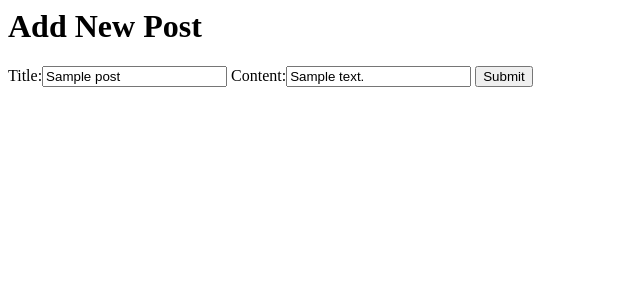
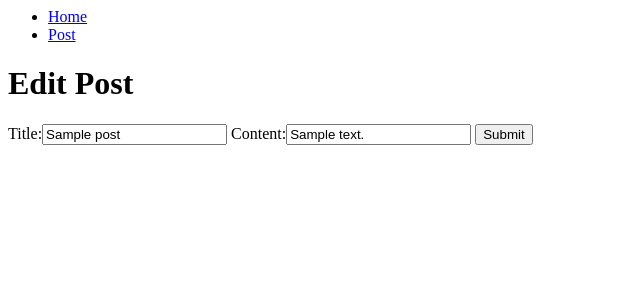
Before and after one commit to lon-io/djangodocker, a Django app: page /posts/edit/1 in a window 1280 px wide. Shown: the top 300 px of the page, without its empty margins (0-640 px from the left). Run offline with Django 3.2, Linux system fonts and the light colour scheme; tables that the repository leaves empty hold one stand-in row (values such as "Sample post").

Commit message:
Add breadcrumbs

```diff
--- a/templates/edit_post.html
+++ b/templates/edit_post.html
@@ -1,4 +1,8 @@
-<h1>Add New Post</h1>
+<ul>
+    <li><a href="/">Home</a></li>
+    <li><a href="/posts/{{post.id}}">Post</a></li>
+</ul>
+<h1>Edit Post</h1>
 <div>
     <form action="/posts/update/{{post.id}}" method="post">
         {% csrf_token %}
--- a/templates/home.html
+++ b/templates/home.html
@@ -1,4 +1,4 @@
-<h1>Message board homepage</h1>
+<h1>Posts App</h1>
 <a href="/posts/create">Add New Post</a>
 <ul>
   {% for post in posts %}
--- a/templates/new_post.html
+++ b/templates/new_post.html
@@ -1,3 +1,6 @@
+<ul>
+    <li><a href="/">Home</a></li>
+</ul>
 <h1>Add New Post</h1>
 <div>
     <form action="/posts/create" method="post">
--- a/templates/post.html
+++ b/templates/post.html
@@ -1,3 +1,6 @@
+<ul>
+    <li><a href="/">Home</a></li>
+</ul>
 <h1>{{ post.title }}</h1>
 <p>{{ post_text.text }}</p>
 <a href="/posts/edit/{{post.id}}">Edit Post</a>
```
